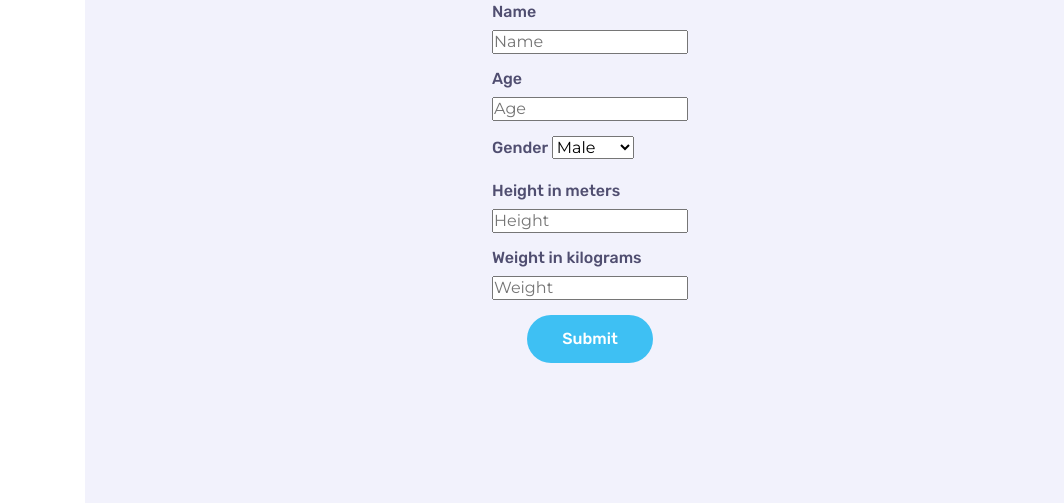
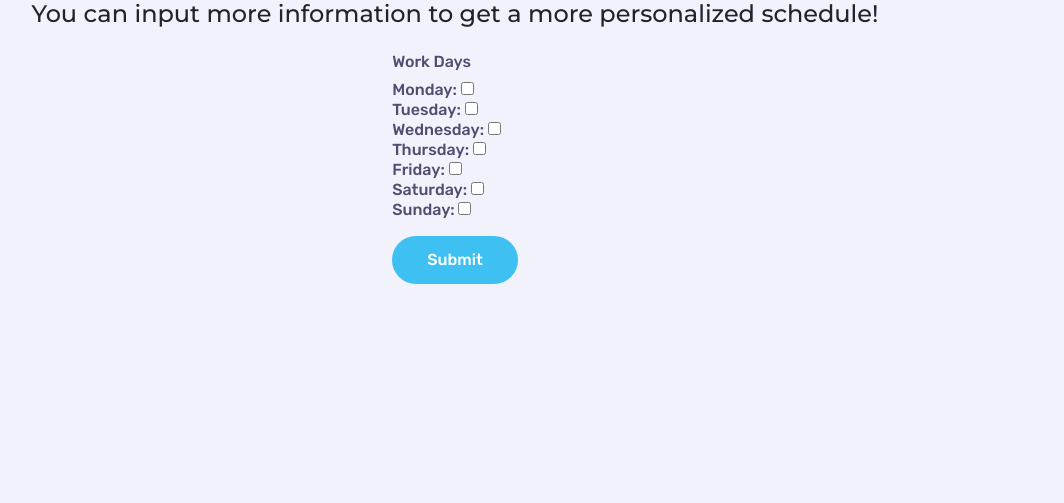
Before and after one commit to Wililee/HealthyHaBits, a plain HTML site: page frontend/web_app/index.html in a window 1280 px wide. Shown: the part 297-800 px from the top of the page, without its empty margins (185-1249 px from the left). Drawn offline with Linux system fonts and the light colour scheme.

Commit message:
Start screen fix

```diff
--- a/frontend/web_app/assets/css/styles.css
+++ b/frontend/web_app/assets/css/styles.css
@@ -22,6 +22,40 @@ body {
 input,textarea,select{
     font-family: 'Montserrat', sans-serif;
 }
+
+.sectionStart {
+    background-color: #f2f2fc;
+    min-height: 100vh;
+    display: block;
+    padding: 0 30px;
+    position: fixed;
+    left: 0px;
+    top: 0;
+    right: 0;
+    bottom: 0;
+    z-index: 0;
+    overflow-x: hidden;
+    overflow-y: auto;
+    opacity: 0;
+    -webkit-transition: all 0.5s ease;
+    transition: all 0.5s ease;
+}
+
+.sectionStart .prev-section{
+    z-index: 1;
+}
+
+.sectionStart.active{
+    z-index: 2;
+    opacity: 1;
+    -webkit-animation: slideIn 0.5s ease;
+    animation: slideIn 0.5s ease;
+}
+
+.sectionStart .container {
+    padding: 70px 0;
+}
+
 .section {
     background-color: #f2f2fc;
     min-height: 100vh;
--- a/frontend/web_app/index.html
+++ b/frontend/web_app/index.html
@@ -12,11 +12,11 @@
         <!-- Main Body -->
         <div class="main-content">
             <!-- Home Section -->
-            <section class="home section active" id="home">
+            <section class="home sectionStart active" id="home">
                 <div class="container">
                     <div class="landing">
                         <h1>Healthy HaBits</h1>
-                        <h4>Please enter your information and we'll make you a schedule to keep you healthy and happy!</h4>
+                        <h4>Please enter your information and we'll make a schedule to keep you healthy and happy!</h4>
                         <form>
                             <div class="inputSec">
                                 <label>Name</label><br>
@@ -36,13 +36,38 @@
                             </div>
                             <div class="inputSec">
                                 <label>Height in meters</label><br>
-                                <input type="text" placeholder="Height">
+                                <input type="number" placeholder="Height">
                             </div>
                             <div class="inputSec">
                                 <label>Weight in kilograms</label><br>
-                                <input type="text" placeholder="Weight">
+                                <input type="number" placeholder="Weight">
                             </div>
-                            <button type="submit" class="btn">Submit</button>
+                            <button type="submit" class="btn" value="Submit">Submit</button>
+                        </form>
+                    </div>
+                </div>
+            </section>
+
+            <!-- Details Section -->
+            <section class="home sectionStart active" id="details">
+                <div class="container">
+                    <div class="landing">
+                        <h1>Healthy HaBits</h1>
+                        <h4>You can input more information to get a more personalized schedule!</h4>
+                        <form method="post" action="app_home.html">
+                            <div class="inputSec">
+                                <label>Work Days</label>
+                                <p>
+                                    Monday: <input type="checkbox" name="days" value="monday"  /><br />
+                                    Tuesday: <input type="checkbox" name="days" value="tuesday"  /><br />
+                                    Wednesday: <input type="checkbox" name="days" value="wednesday"  /><br />
+                                    Thursday: <input type="checkbox" name="days" value="thursday"  /><br />
+                                    Friday: <input type="checkbox" name="days" value="friday"  /><br />
+                                    Saturday: <input type="checkbox" name="days" value="saturday"  /><br />
+                                    Sunday: <input type="checkbox" name="days" value="sunday"  /><br />
+                                </p>
+                            </div>
+                            <button type="submit" class="btn" value="Submit">Submit</button>
                         </form>
                     </div>
                 </div>
```
Also changed, not shown: frontend/web_app/app_home.html (+0 -3 lines).
